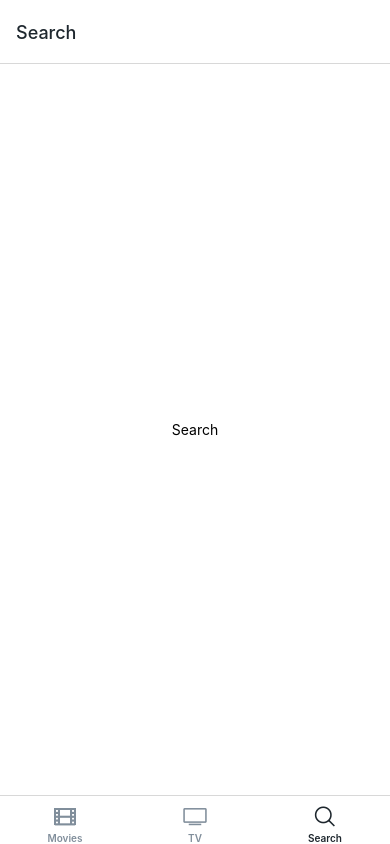
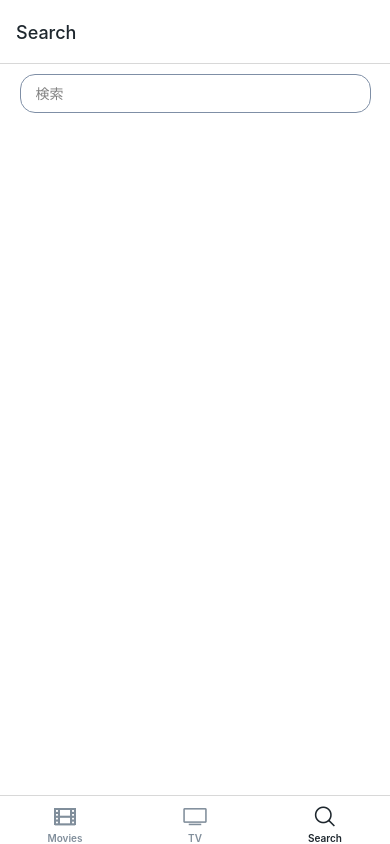
Before and after one commit to RspSang/noovies, a React Native app: screen /Search in a window 390 px wide. Built offline with nearby package versions, Linux system fonts and the light colour scheme; no server answers.

Commit message:
Add Search screen

```diff
--- a/api.ts
+++ b/api.ts
@@ -41,6 +41,12 @@ export const moviesApi = {
     fetch(
       `${BASE_URL}/movie/now_playing?api_key=${API_KEY}&language=ja-JP&page=1&region=JP`
     ).then((res) => res.json()),
+  search: ({ queryKey }) => {
+    const [_, query] = queryKey;
+    return fetch(
+      `${BASE_URL}/search/movie?api_key=${API_KEY}&language=ja-JP&page=1&query=${query}`
+    ).then((res) => res.json());
+  },
 };
 
 export const tvApi = {
@@ -56,4 +62,10 @@ export const tvApi = {
     fetch(
       `${BASE_URL}/tv/top_rated?api_key=${API_KEY}&language=ja-JP&page=1&region=JP`
     ).then((res) => res.json()),
+  search: ({ queryKey }) => {
+    const [_, query] = queryKey;
+    return fetch(
+      `${BASE_URL}/search/tv?api_key=${API_KEY}&language=ja-JP&page=1&query=${query}`
+    ).then((res) => res.json());
+  },
 };
--- a/screens/Search.tsx
+++ b/screens/Search.tsx
@@ -1,9 +1,67 @@
-import { View, Text } from "react-native";
+import React, { useState } from "react";
+import styled from "styled-components/native";
+import { useQuery } from "react-query";
+import { moviesApi, tvApi } from "../api";
+import Loader from "../components/Loader";
+import HList from "../components/HList";
+import { useColorScheme } from "react-native";
 
-const Search = () => (
-  <View style={{ flex: 1, justifyContent: "center", alignItems: "center" }}>
-    <Text>Search</Text>
-  </View>
-);
+const Container = styled.ScrollView``;
+
+const SearchBar = styled.TextInput<{ isDark: boolean }>`
+  background-color: white;
+  border: ${(props) => (props.isDark ? "" : "1px #7f8fa6")};
+  padding: 10px 15px;
+  border-radius: 15px;
+  width: 90%;
+  margin: 10px auto;
+  margin-bottom: 40px;
+`;
+
+const Search = () => {
+  const isDark = useColorScheme() === "dark";
+  const [query, setQuery] = useState("");
+  const {
+    isLoading: moviesLoading,
+    data: moviesData,
+    refetch: searchMovies,
+  } = useQuery(["searchMovies", query], moviesApi.search, {
+    enabled: false,
+  });
+  const {
+    isLoading: tvLoading,
+    data: tvData,
+    refetch: searchTv,
+  } = useQuery(["searchTv", query], tvApi.search, {
+    enabled: false,
+  });
+  const onChangeText = (text: string) => setQuery(text);
+  const onSubmit = () => {
+    if (query === "") {
+      return;
+    }
+    searchTv();
+    searchMovies();
+  };
+  return (
+    <Container>
+      <SearchBar
+        isDark={isDark}
+        placeholder="検索"
+        placeholderTextColor="grey"
+        returnKeyType="search"
+        onChangeText={onChangeText}
+        onSubmitEditing={onSubmit}
+      />
+      {moviesLoading || tvLoading ? <Loader /> : null}
+      {moviesData ? (
+        <HList title="映画" isDark={isDark} data={moviesData.results} />
+      ) : null}
+      {tvData ? (
+        <HList title="テレビ" isDark={isDark} data={tvData.results} />
+      ) : null}
+    </Container>
+  );
+};
 
 export default Search;
```
Lines whose indentation alone changed are shown as unchanged.
